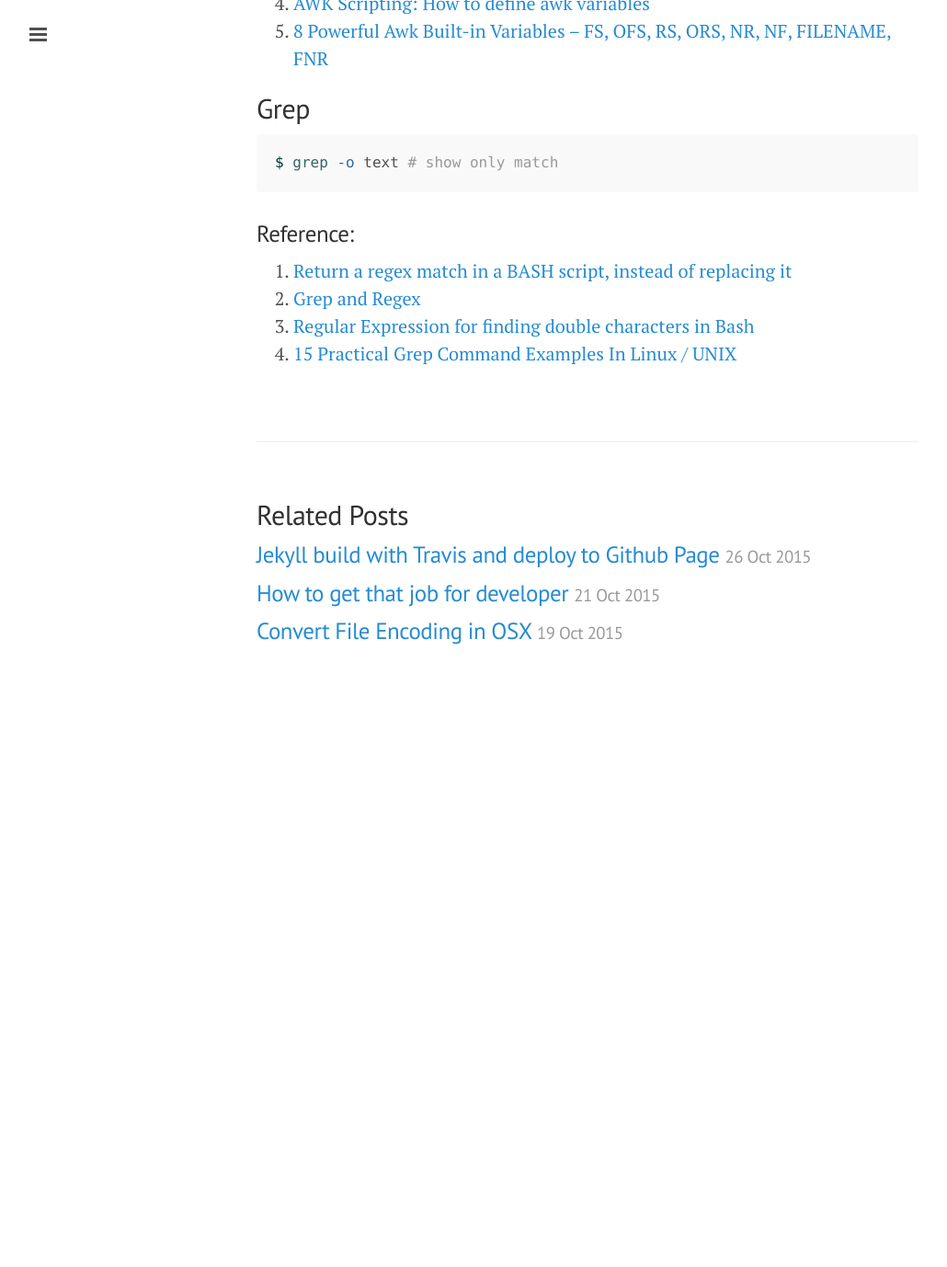
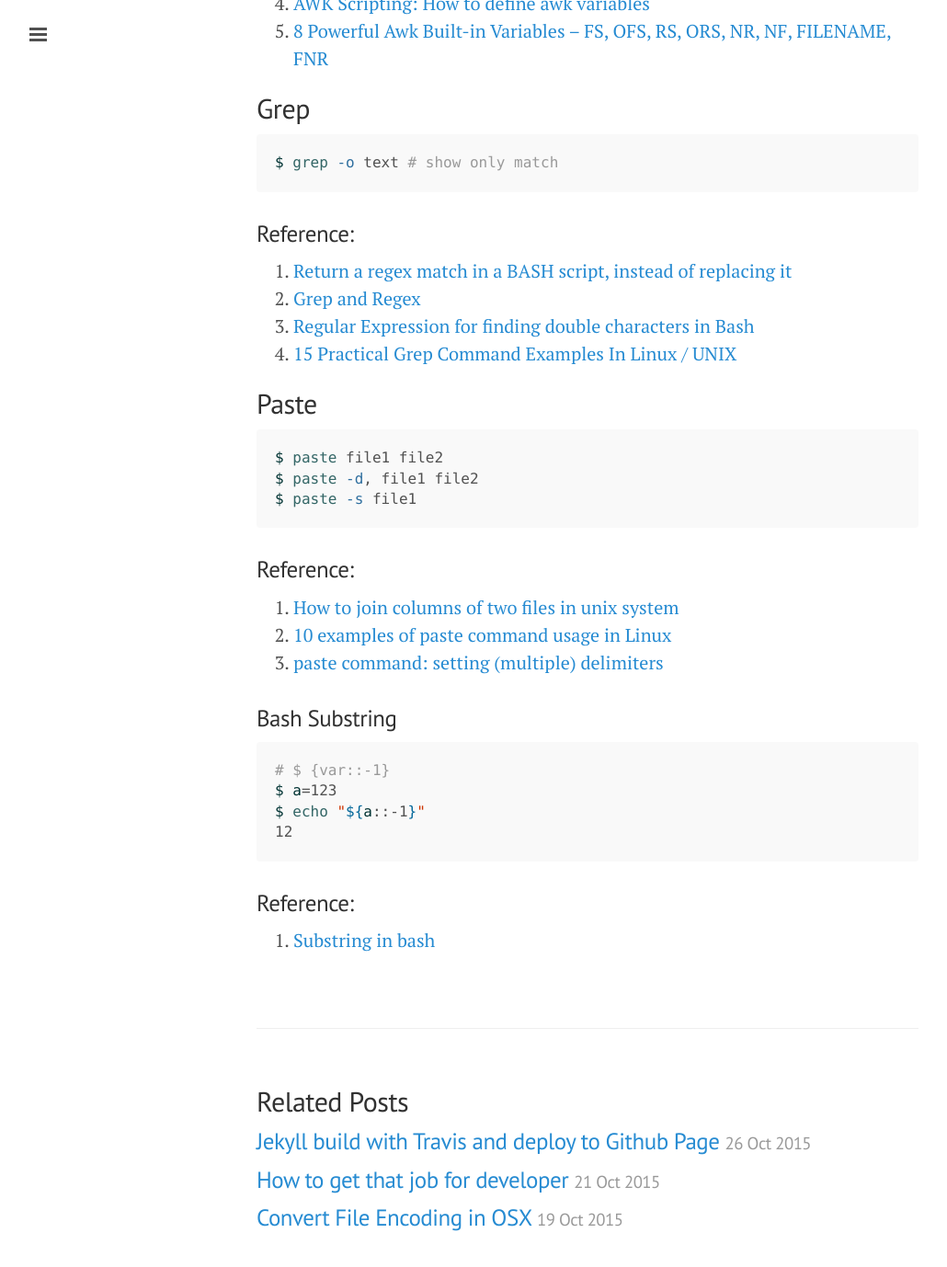
Before and after one commit to ibotdotout/ibotdotout.github.io, a Jekyll site: the page built from _posts/2015-10-17-text-processing.md, in a window 1280 px wide and 1400 px high, scrolled down 2987 px. Shown: the top 1378 px of the window at 92% size, without its empty margins (1-1031 px from the left). Built offline with Jekyll 4.4.1, drawn with Linux system fonts in a browser that asks for light colours; nearby versions of some CDN libraries; Markdown is read by kramdown in place of the engine named in the settings; before the commit the page ends 3749 px from its top, so only the background shows below that.

Commit message:
Update about paste and bash substring

````diff
--- a/_posts/2015-10-17-text-processing.md
+++ b/_posts/2015-10-17-text-processing.md
@@ -134,3 +134,28 @@ $ grep -o text # show only match
 2. [Grep and Regex](http://www.robelle.com/smugbook/regexpr.html)
 3. [Regular Expression for finding double characters in Bash](http://unix.stackexchange.com/questions/70933/regular-expression-for-finding-double-characters-in-bash)
 4. [15 Practical Grep Command Examples In Linux / UNIX](http://www.thegeekstuff.com/2009/03/15-practical-unix-grep-command-examples/)
+
+## Paste
+
+```sh
+$ paste file1 file2
+$ paste -d, file1 file2
+$ paste -s file1
+```
+### Reference:
+1. [How to join columns of two files in unix system](http://stackoverflow.com/questions/12361977/how-to-join-columns-of-two-files-in-unix-system)
+2. [10 examples of paste command usage in
+   Linux](http://www.theunixschool.com/2012/07/10-examples-of-paste-command-usage-in.html)
+3. [paste command: setting (multiple) delimiters](http://unix.stackexchange.com/questions/115754/paste-command-setting-multiple-delimiters)
+
+### Bash Substring
+
+```sh
+# $ {var::-1}
+$ a=123
+$ echo "${a::-1}"
+12
+```
+
+### Reference:
+1. [Substring in bash](http://unix.stackexchange.com/questions/144298/delete-the-last-character-of-a-string-using-string-manipulation-in-shell-script)
````
